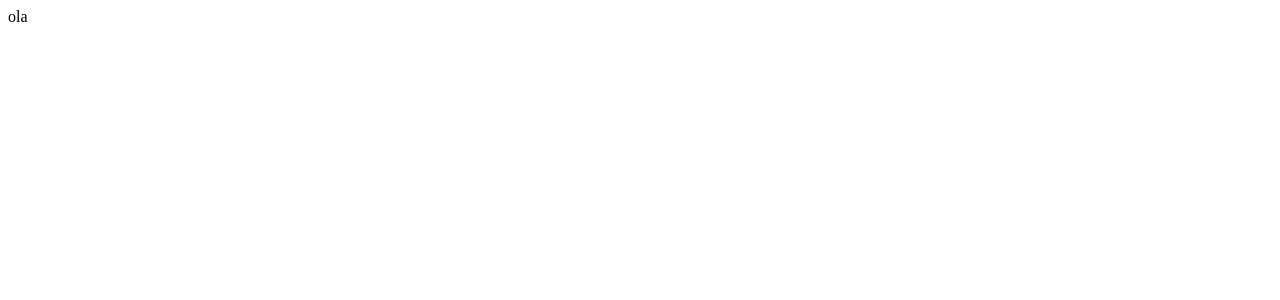
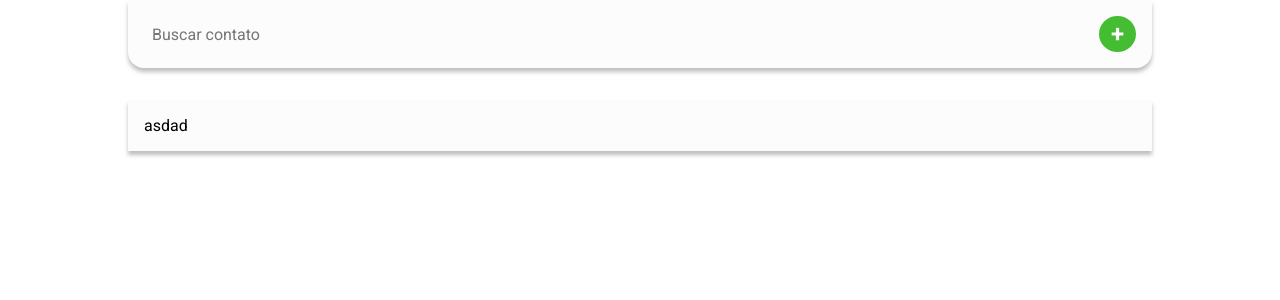
Before and after one commit to gctoledo/Contact-List, a React (Create React App) app: page /new in a window 1280 px wide. Shown: the top 300 px of the page. Built offline with nearby package versions, Linux system fonts and the light colour scheme.

Commit message:
feat: add home page and new contact page and routers setup

```diff
--- a/src/App.tsx
+++ b/src/App.tsx
@@ -1,5 +1,30 @@
+import { Provider } from 'react-redux'
+import { createBrowserRouter, RouterProvider } from 'react-router-dom'
+import GlobalStyle, { Container } from './styles'
+import store from './store'
+import Home from './pages/Home'
+import Register from './pages/Register'
+
+const routers = createBrowserRouter([
+  {
+    path: '/',
+    element: <Home />
+  },
+  {
+    path: '/new',
+    element: <Register />
+  }
+])
+
 function App() {
-  return <div>ola</div>
+  return (
+    <Provider store={store}>
+      <GlobalStyle />
+      <Container>
+        <RouterProvider router={routers} />
+      </Container>
+    </Provider>
+  )
 }
 
 export default App
--- /dev/null
+++ b/src/containers/Form/index.tsx
@@ -0,0 +1,7 @@
+import { ContentContainer } from '../../styles'
+
+const Form = () => {
+  return <ContentContainer>asdad</ContentContainer>
+}
+
+export default Form
--- /dev/null
+++ b/src/pages/Home/index.tsx
@@ -0,0 +1,13 @@
+import ContactList from '../../containers/ContactList'
+import Menu from '../../containers/Menu'
+
+const Home = () => {
+  return (
+    <>
+      <Menu />
+      <ContactList />
+    </>
+  )
+}
+
+export default Home
--- /dev/null
+++ b/src/pages/Register/index.tsx
@@ -0,0 +1,13 @@
+import Form from '../../containers/Form'
+import Menu from '../../containers/Menu'
+
+const Register = () => {
+  return (
+    <>
+      <Menu />
+      <Form />
+    </>
+  )
+}
+
+export default Register
```
